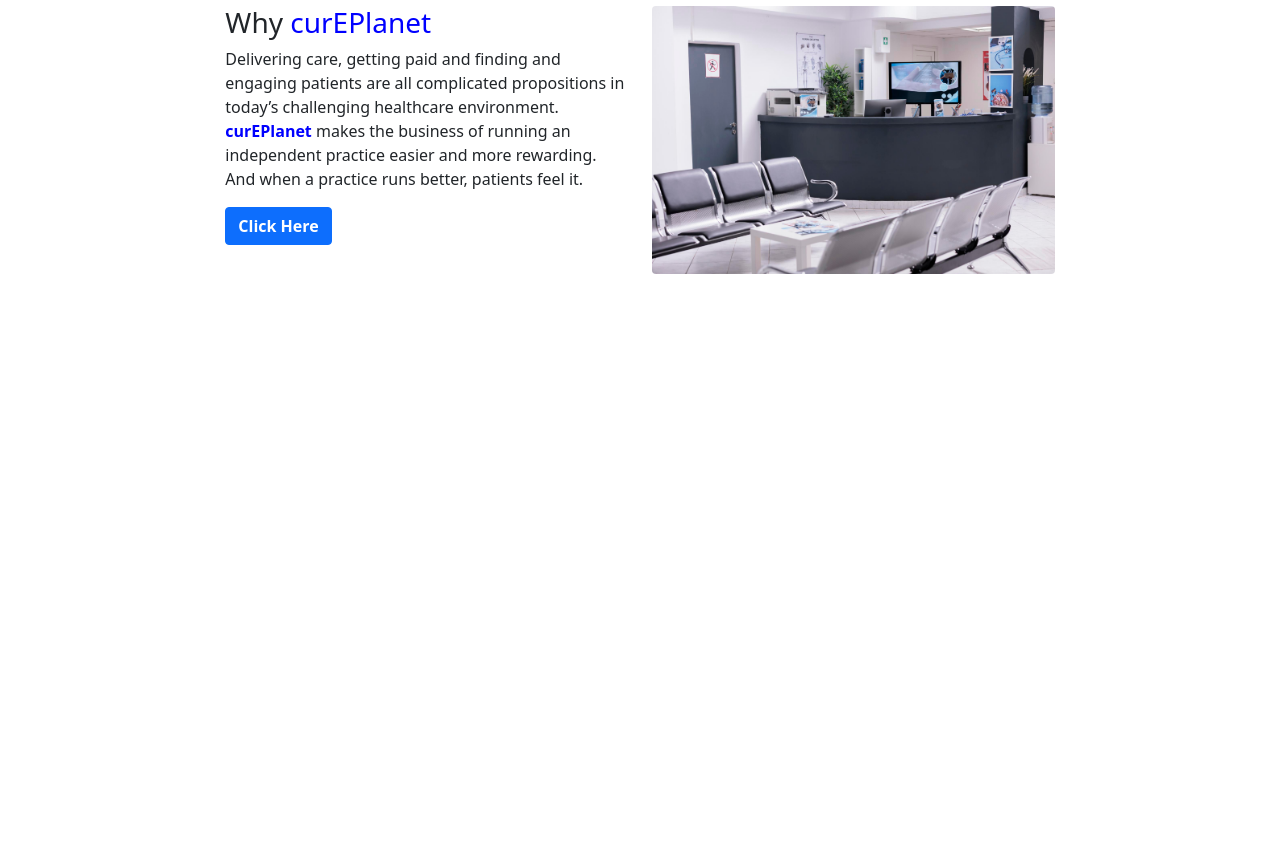
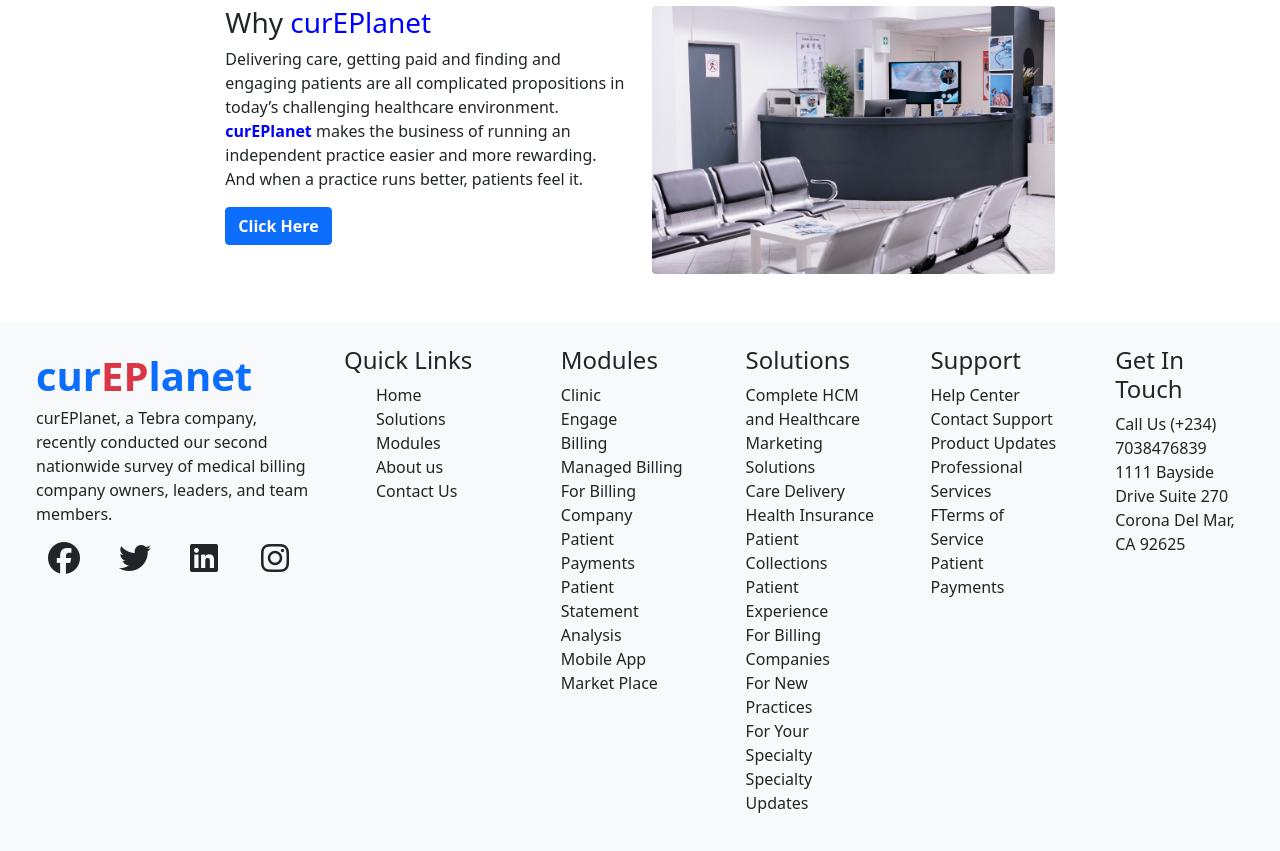
Before and after one commit to asoluwayemi/cureplanet, a plain HTML site: page index.html in a window 1280 px wide. Shown: the part 2450-3301 px from the top of the page. Before the commit the page ends 2772 px from the top, so only its background shows below. Drawn offline with nearby package versions, Linux system fonts and the light colour scheme.

Commit message:
worked on footer

```diff
--- a/index.html
+++ b/index.html
@@ -172,11 +172,97 @@
     </div>
 </div>
 
-<div class="row">
-  <div class="col">
+<div class="row justify-content-center m-auto w-90 bg-light p-4">
+    <div class="col-md-3">
+      <a class="navbar-brand fs-1 fw-bolder text-primary" href="#">cur<strong class="text-danger">EP</strong>lanet</a>
+      <p>curEPlanet, a Tebra company, recently conducted our second nationwide survey of medical billing company owners, leaders, and team members.</p>
+    <div class="row d-flex justify-content-center m-auto">
+      <div class="col">
+        <i class="fa-brands fa-facebook" style="font-size: 2rem;"></i>
+      </div>
+      <div class="col">
+        <i class="fa-brands fa-twitter" style="font-size: 2rem;"></i>
+      </div>
+      <div class="col">
+        <i class="fa-brands fa-linkedin" style="font-size: 2rem;"></i>
+      </div>
+      <div class="col">
+        <i class="fa-brands fa-instagram" style="font-size: 2rem;"></i>
+      </div>
+    </div>
+    </div>
 
-  </div>
+    <div class="col">
+      <h4>Quick Links</h4>
+      <ul>
+        <li style="list-style: none;">Home</li>
+        <li style="list-style: none;">Solutions</li>
+        <li style="list-style: none;">Modules</li>
+        <li style="list-style: none;">About us</li>
+        <li style="list-style: none;">Contact Us</li>
+      </ul>
+    </div>
+
+    <div class="col">
+
+      <ul>
+        <h4>Modules</h4>
+        <li style="list-style: none;">Clinic</li>
+        <li style="list-style: none;">Engage</li>
+        <li style="list-style: none;">Billing</li>
+        <li style="list-style: none;" >Managed Billing</li>
+        <li style="list-style: none;">For Billing Company</li>
+        <li style="list-style: none;">Patient Payments</li>
+        <li style="list-style: none;">Patient Statement</li>
+        <li style="list-style: none;">Analysis</li>
+        <li style="list-style: none;">Mobile App</li>
+        <li style="list-style: none;">Market Place</li>
+      </ul>
+    </div>
+
+    <div class="col">
+
+      <ul>
+        <h4>Solutions</h4>
+        <li style="list-style: none;">Complete HCM and Healthcare</li>
+        <li style="list-style: none;">Marketing Solutions</li>
+        <li style="list-style: none;">Care Delivery</li>
+        <li style="list-style: none;">Health Insurance</li>
+        <li style="list-style: none;">Patient Collections</li>
+        <li style="list-style: none;">Patient Experience</li>
+        <li style="list-style: none;">For Billing Companies</li>
+        <li style="list-style: none;">For New Practices</li>
+        <li style="list-style: none;">For Your Specialty</li>
+        <li style="list-style: none;">Specialty Updates</li>
+      </ul>
+    </div>
+
+    <div class="col">
+      <ul>
+      <h4>Support</h4>
+        <li style="list-style: none;">Help Center</li>
+        <li style="list-style: none;">Contact Support</li>
+        <li style="list-style: none;">Product Updates</li>
+        <li style="list-style: none;">Professional Services</li>
+        <li style="list-style: none;">FTerms of Service</li>
+        <li style="list-style: none;">Patient Payments</li>
+      </ul>
+    </div>
+
+    <div class="col">
+
+      <ul>
+        <h4>Get In Touch</h4>
+        <li style="list-style: none;">Call Us (+234) 7038476839</li>
+        <li style="list-style: none;">1111 Bayside Drive Suite 270
+          Corona Del Mar, CA 92625
+          </li>
+      </ul>
+    </div>
+
 </div>
+
+
 
 </div>
 
```
